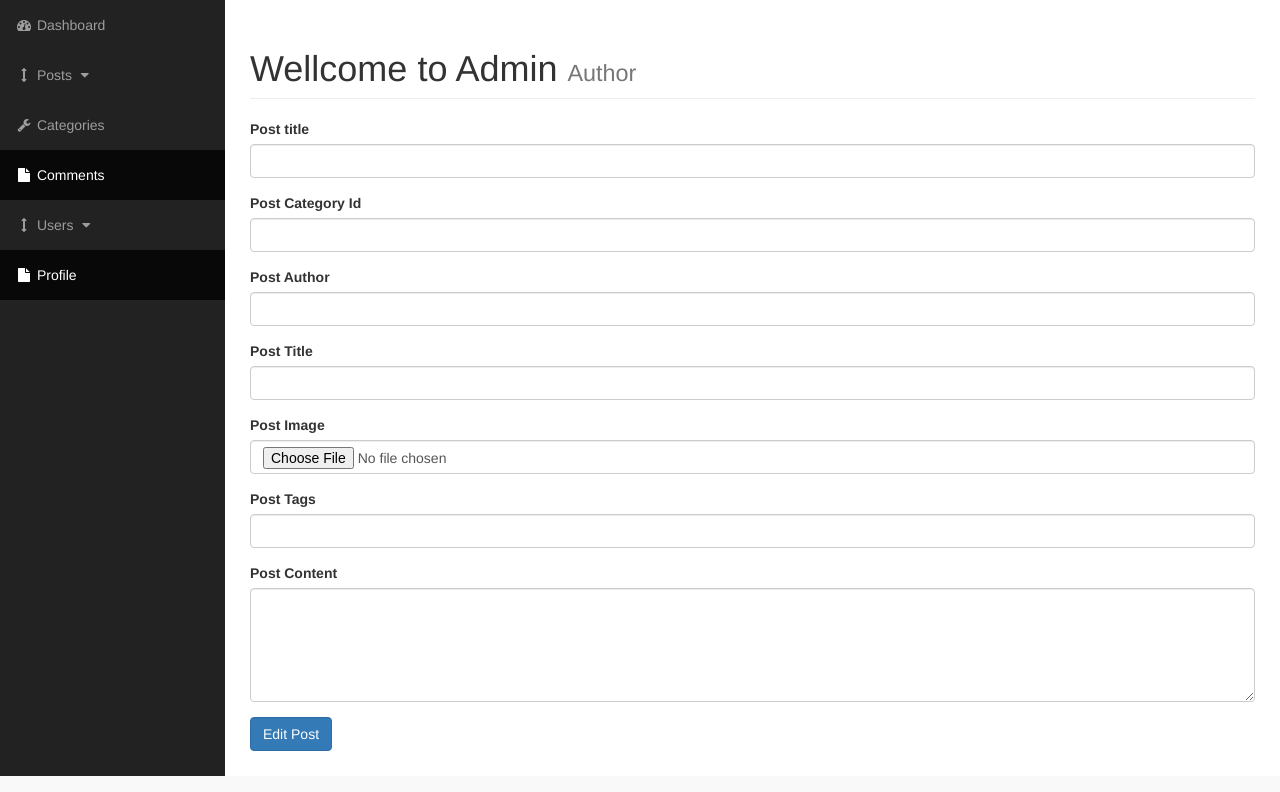
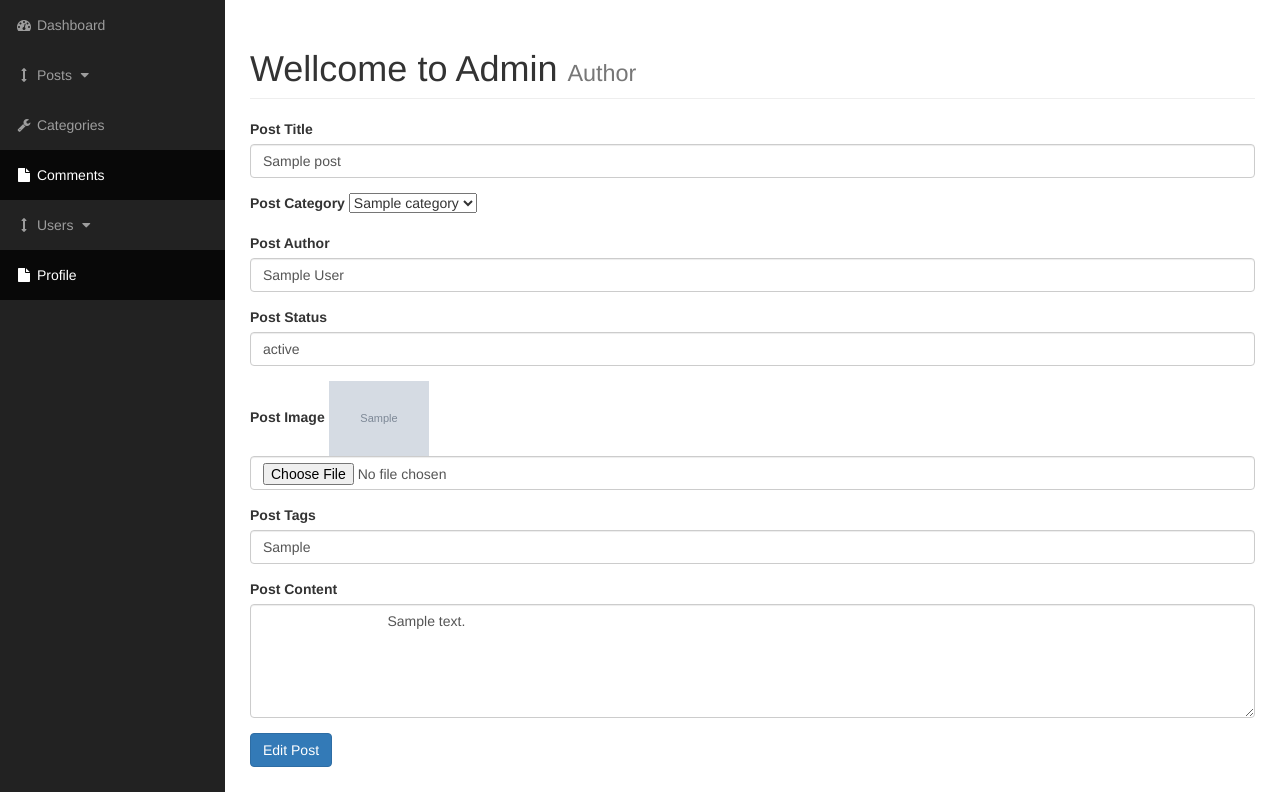
Before and after one commit to kyaarlis/cms-php-project, a PHP site: page /admin/posts.php?source=edit_post&id=1 in a window 1280 px wide. Shown: the part 51-843 px from the top of the page. Run offline with PHP 8.4, Linux system fonts and the light colour scheme; tables that the repository leaves empty or names only in its code hold one stand-in row (values such as "Sample post"); grey boxes marked "Sample" are stand-in pictures.

Commit message:
improved UX on edit/update post form

```diff
--- a/admin/functions/posts_functions.php
+++ b/admin/functions/posts_functions.php
@@ -39,9 +39,7 @@ function view_all_posts() {
 
     $posts = mysqli_query($conn, $query);
 
-    if (!$posts) {
-        die ("Query err!" . mysqli_error($conn));
-    }
+    confirm_query($posts);
 
     while ($row = mysqli_fetch_assoc($posts)) {
         $id = $row['id'];
@@ -99,6 +97,23 @@ function add_post() {
     }
 }
 
+function display_categories() {
+    global $conn;
+
+    $query = "SELECT * FROM categories";
+
+    $categories = mysqli_query($conn, $query);
+
+    confirm_query($categories);
+
+    while ($row = mysqli_fetch_assoc($categories)) {
+        $id = $row['id'];
+        $category = $row['title'];
+
+        echo "<option value='{$id}'>{$category}</option>";
+    }
+}
+
 function edit_post() {
     global $conn;
 
@@ -113,7 +128,7 @@ function edit_post() {
 
     if (isset($_POST['edit_post'])) {
         $title = $_POST['title'];
-        $category_id = $_POST['cat_id'];
+        $category = $_POST['category'];
         $author = $_POST['author'];
         $status = $_POST['status'];
 
@@ -129,7 +144,7 @@ function edit_post() {
         move_uploaded_file($img_temp, "../images/$image");
 
         $update_query = "UPDATE posts SET ";
-        $update_query .= "title = '{$title}', category_id = {$category_id}, author = '{$author}', status = '{$status}', image = '{$image}', tags = '{$tags}', content = '{$content}', date = now(), comment_count = {$comment_count} ";
+        $update_query .= "title = '{$title}', category_id = {$category}, author = '{$author}', status = '{$status}', image = '{$image}', tags = '{$tags}', content = '{$content}', date = now(), comment_count = {$comment_count} ";
         $update_query .= "WHERE id = {$id}";
 
         $result = mysqli_query($conn, $update_query);
@@ -150,9 +165,7 @@ function delete_posts() {
 
         $result = mysqli_query($conn, $delete_query);
 
-        if (!$result) {
-            die ('Failed query!' . mysqli_error($conn));
-        }
+        confirm_query($result);
 
         header("Location: posts.php");
     }
--- a/admin/includes/edit_post.php
+++ b/admin/includes/edit_post.php
@@ -1,39 +1,70 @@
                 <?php edit_post(); ?>
+                <?php
+                if (isset($_GET['id'])) {
+                    $post_id = $_GET['id'];
+                }
+
+                global $conn;
+
+                $query = "SELECT * FROM posts WHERE id = {$post_id}";
+
+                $posts = mysqli_query($conn, $query);
+
+                confirm_query($posts);
+
+                while ($row = mysqli_fetch_assoc($posts)) {
+                    $id = $row['id'];
+                    $author = $row['author'];
+                    $title = $row['title'];
+                    $category = $row['category_id'];
+                    $status = $row['status'];
+                    $image = $row['image'];
+                    $tags = $row['tags'];
+                    $comments = $row['comment_count'];
+                    $content = $row['content'];
+                }
+                ?>
 
                     <form action="" method="post" enctype="multipart/form-data">
                         <div class="form-group">
-                            <label for="title">Post title</label>
-                            <input class="form-control" type="text" id="title" name="title">
+                            <label for="title">Post Title</label>
+                            <input class="form-control" type="text" id="title" name="title" value="<?php echo $title; ?>">
                         </div>
 
                         <div class="form-group">
-                            <label for="cat_id">Post Category Id</label>
-                            <input class="form-control" type="number" id="cat_id" name="cat_id">
+                            <label for="cat_id">Post Category</label>
+
+                            <select name="category" id="cat_id">
+                                <?php display_categories(); ?>
+                            </select>
                         </div>
 
                         <div class="form-group">
                             <label for="author">Post Author</label>
-                            <input class="form-control" type="text" id="author" name="author">
+                            <input class="form-control" type="text" id="author" name="author" value="<?php echo $author; ?>">
                         </div>
 
                         <div class="form-group">
-                            <label for="status">Post Title</label>
-                            <input class="form-control" type="text" id="title" name="status">
+                            <label for="status">Post Status</label>
+                            <input class="form-control" type="text" id="title" name="status" value="<?php echo $status; ?>">
                         </div>
 
                         <div class="form-group">
                             <label for="img" class="form-label">Post Image</label>
-                            <input class="form-control" type="file" id="img" name="image">
+                            <img width="100" src="../images/<?php echo $image; ?>" alt="image">
+                            <input class="form-control" type="file" id="img" name="image" value="<?php echo $image; ?>" required>
                         </div>
 
                         <div class="form-group">
                             <label for="tags">Post Tags</label>
-                            <input class="form-control" type="text" id="tags" name="tags">
+                            <input class="form-control" type="text" id="tags" name="tags" value="<?php echo $tags; ?>">
                         </div>
 
                         <div class="form-group">
                             <label for="content">Post Content</label>
-                            <textarea class="form-control" type="text" rows="5" id="content" name="content"></textarea>
+                            <textarea class="form-control" type="text" rows="5" id="content" name="content">
+                                <?php echo $content; ?>
+                            </textarea>
                         </div>
 
 
```
Also changed, not shown: images/jusMe.jpg (added).
